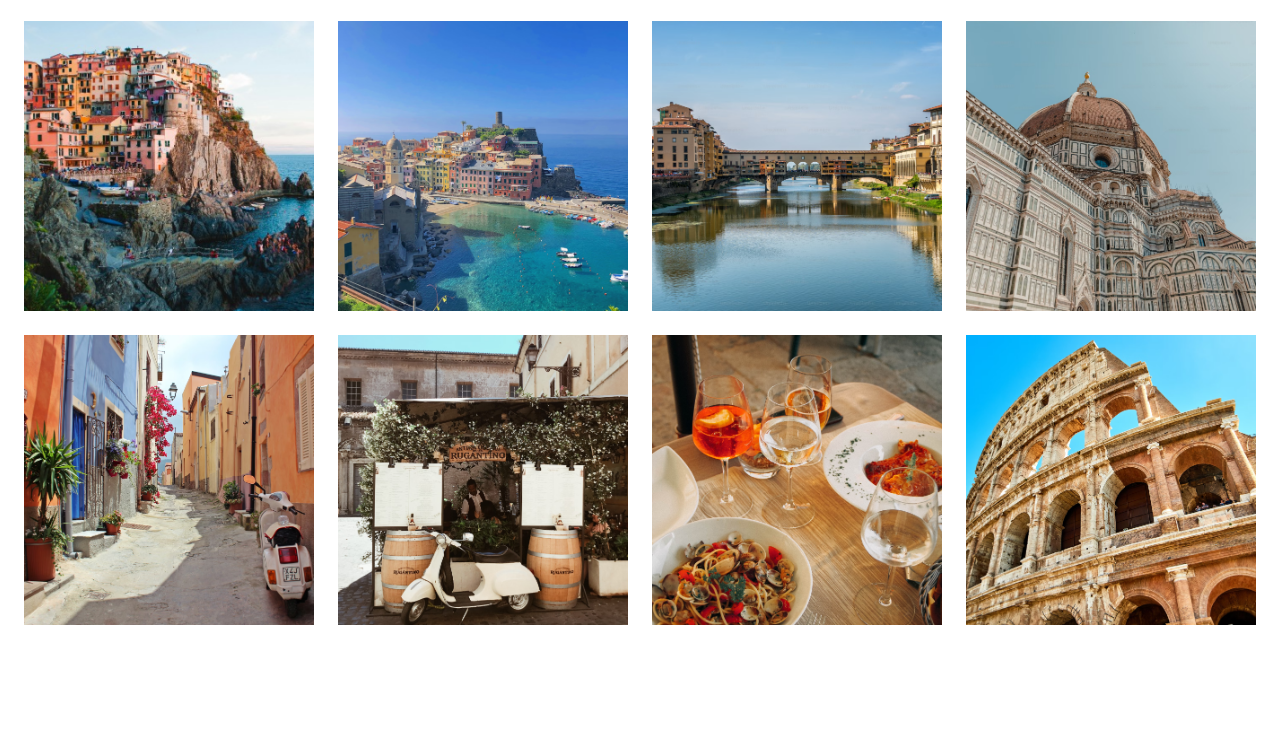
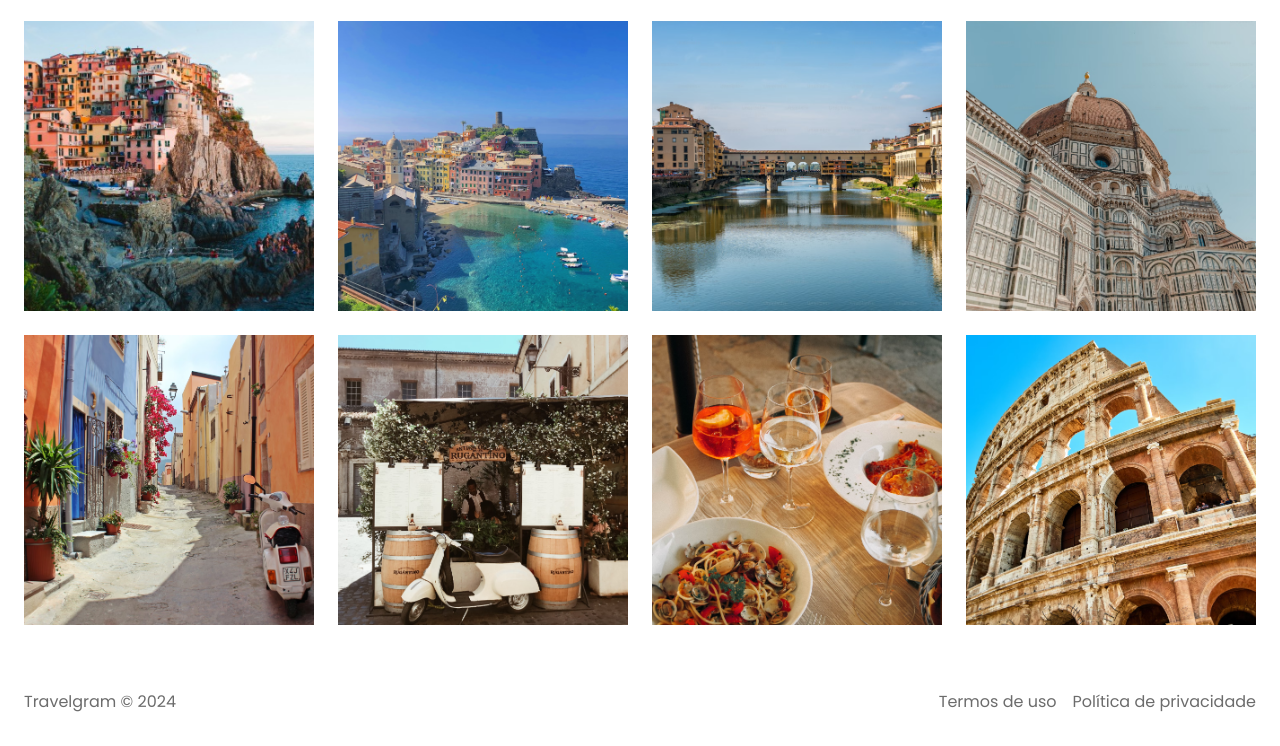
Before and after one commit to maathdev/travelgram, a plain HTML site: page index.html in a window 1280 px wide. Shown: the part 676-1422 px from the top of the page. Before the commit the page ends 1333 px from the top, so only its background shows below. Drawn offline with Linux system fonts and the light colour scheme.

Commit message:
website finished

```diff
--- a/assets/styles/footer.css
+++ b/assets/styles/footer.css
@@ -0,0 +1,13 @@
+footer {
+    display: flex;
+    justify-content: space-between;
+}
+
+footer ul {
+    display: flex;
+    gap: 16px;
+}
+
+footer ul a {
+    color: var(--text-color-secondary);
+}
--- a/index.html
+++ b/index.html
@@ -66,8 +66,12 @@
         <img src="./assets/images/Image11.png" alt="">
         <img src="./assets/images/Image12.png" alt="">
     </main>
-    <footer>
-
+    <footer class="container">
+        <p>Travelgram &#169; 2024</p>
+        <ul>
+            <a href="#">Termos de uso</a>
+            <a href="#">Política de privacidade</a>
+        </ul>
     </footer>
 </body>
 </html>
```
